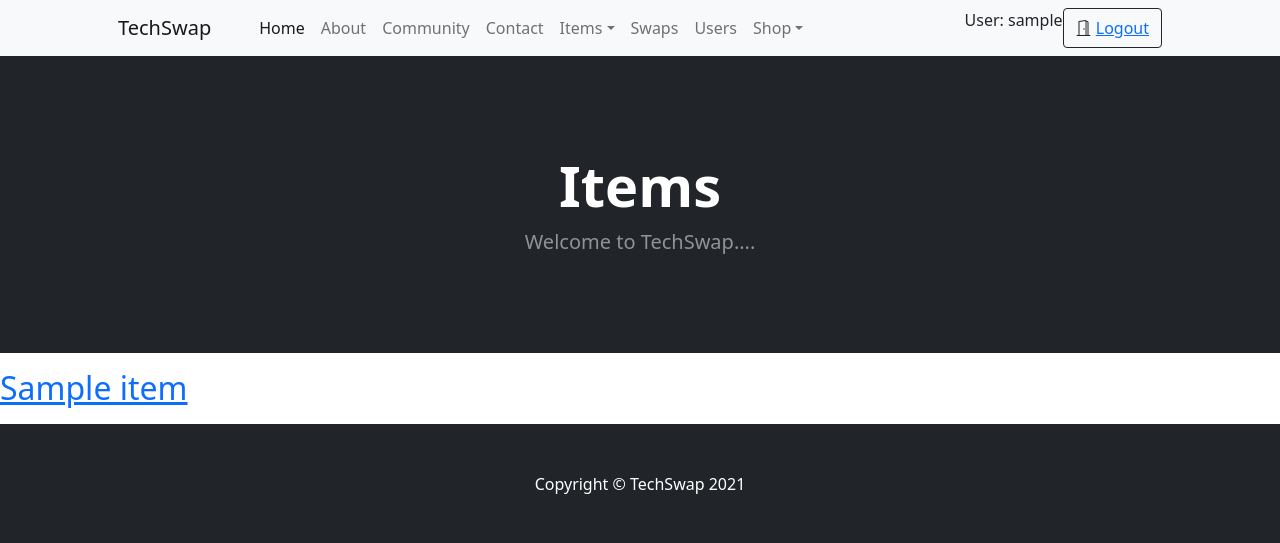
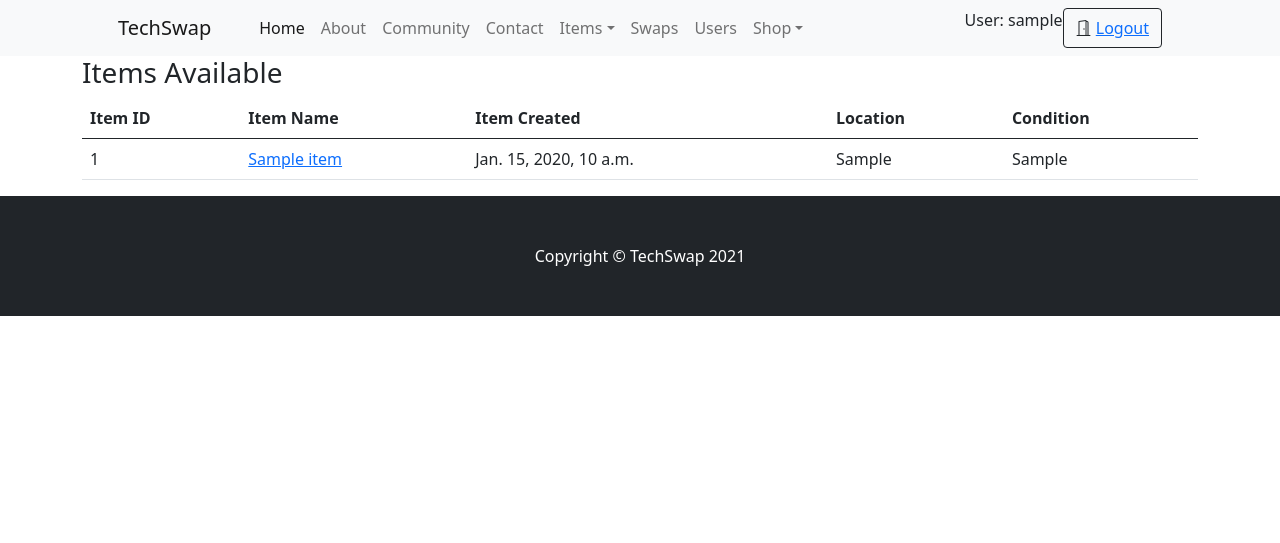
Before and after one commit to l1dge/techswap, a Django app: page /itemmgmt/ in a window 1280 px wide. Shown: the top 543 px of the page. Run offline with Django 3.2, Linux system fonts and the light colour scheme; a user stored in the database is signed in; tables that the repository leaves empty hold one stand-in row (values such as "Sample post"); some libraries are stand-ins or nearby versions.

Commit message:
Tweaks to views and item listing

```diff
--- /dev/null
+++ b/itemmgmt/templates/itemmgmt/itembase.html
@@ -0,0 +1,39 @@
+<!DOCTYPE html>
+<!--[if lt IE 7]>      <html class="no-js lt-ie9 lt-ie8 lt-ie7"> <![endif]-->
+<!--[if IE 7]>         <html class="no-js lt-ie9 lt-ie8"> <![endif]-->
+<!--[if IE 8]>         <html class="no-js lt-ie9"> <![endif]-->
+<!--[if gt IE 8]>      <html class="no-js"> <![endif]-->
+<html>
+    <head>
+        <meta charset="utf-8">
+        <meta http-equiv="X-UA-Compatible" content="IE=edge">
+        <title>TechSwap</title>
+        {% comment %} <meta name="viewport" content="width=device-width, initial-scale=1"> {% endcomment %}
+        <meta charset="utf-8" />
+        <meta name="viewport" content="width=device-width, initial-scale=1, shrink-to-fit=no" />
+        <meta name="description" content="From me to you to me" />
+        <meta name="author" content="" />
+        {% load static %}
+        <!-- Favicon-->
+        <link rel="icon" type="image/x-icon" href="{% static "assets/favicon.ico" %}" />
+        <!-- Bootstrap icons-->
+        <link href="https://cdn.jsdelivr.net/npm/bootstrap-icons@1.5.0/font/bootstrap-icons.css" rel="stylesheet" />
+        <!-- Core theme CSS (includes Bootstrap)-->
+        <link rel="stylesheet" href="{% static "/css/styles.css"  %}" />
+        <!-- FontAwesome Icons -->
+        <link rel="stylesheet" href="https://maxcdn.bootstrapcdn.com/font-awesome/4.6.3/css/font-awesome.min.css" type="text/css">
+    </head>
+    <body>
+        <!--[if lt IE 7]>
+            <p class="browsehappy">You are using an <strong>outdated</strong> browser. Please <a href="#">upgrade your browser</a> to improve your experience.</p>
+        <![endif]-->
+        {% include 'nav.html' %}
+
+        {% block content %}
+
+
+
+        {% endblock %}
+        {% include 'footer.html' %}
+    </body>
+</html>
--- /dev/null
+++ b/itemmgmt/templates/itemmgmt/itemhome.html
@@ -0,0 +1,36 @@
+{% extends "itemmgmt/itembase.html" %}
+
+{% block title %}Item Home{% endblock %}
+
+{% block content %}
+<div class="container">
+    <div class="row">
+        <div class="col-md-12">
+            <h3>Items Available</h3>
+            <table class="table">
+                <thead>
+                    <tr>
+                        <th>Item ID</th>
+                        <th>Item Name</th>
+                        <th>Item Created</th>
+                        <th>Location</th>
+                        <th>Condition</th>
+                    </tr>
+                </thead>
+                <tbody>
+                    {% for item in item_list %}
+                    <tr>
+                        <td>{{forloop.counter}}</td>
+                        <td><a href="{% url 'itemmgmt:itemdetail' item.id %}">{{item.name}}</a></td>
+                        <td>{{item.uploaded_at}}</td>
+                        <td>{{item.location}}</td>
+                        <td>{{item.condition}}</td>
+
+                    </tr>
+                    {% endfor %}
+                </tbody>
+            </table>
+        </div>
+    </div>
+</div>
+{% endblock %}
--- a/itemmgmt/urls.py
+++ b/itemmgmt/urls.py
@@ -1,15 +1,21 @@
 from django.urls import path
 from django.views.generic import TemplateView
 
-from itemmgmt.views import item_detail_view, ItemCreateView, dynamic_lookup_view
+from itemmgmt.views import (
+    ItemListView,
+    ItemCreateView,
+    ItemHomeView,
+    ItemDetailView,
+)
 
 app_name = "itemmgmt"
 urlpatterns = [
-    path("", item_detail_view, name="item"),
+    path("", ItemHomeView.as_view(), name="itemhome"),
+    path("list/", ItemListView.as_view(), name="itemlist"),
     path(
         "create/",
         ItemCreateView.as_view(),
         name="itemcreate",
     ),
-    path("itemdet/<int:my_id>/", dynamic_lookup_view, name="itemdet"),
+    path("itemdet/<int:pk>/", ItemDetailView.as_view(), name="itemdetail"),
 ]
--- a/itemmgmt/views.py
+++ b/itemmgmt/views.py
@@ -1,9 +1,10 @@
 from django.http import Http404
-from django.shortcuts import render, get_object_or_404, redirect
+from django.shortcuts import *
 from django.contrib.auth.decorators import login_required
 from django.contrib.auth import authenticate, login, logout
+from django.core.paginator import Paginator
 from django.urls import reverse, reverse_lazy
-from django.views.generic import CreateView
+from django.views.generic import CreateView, ListView, TemplateView, DetailView
 import requests
 
 
@@ -20,8 +21,22 @@ class LoginRequiredMixin(object):
         return super().dispatch(request, *args, **kwargs)
 
 
+class ItemHomeView(LoginRequiredMixin, TemplateView):
+    template_name = "itemmgmt/itemhome.html"
+
+    def get_context_data(self, **kwargs):
+        context = super().get_context_data(**kwargs)
+        all_items = Item.objects.all().order_by("-id")
+        paginator = Paginator(all_items, 8)
+        page_number = self.request.GET.get("page")
+        print(page_number)
+        item_list = paginator.get_page(page_number)
+        context["item_list"] = item_list
+        return context
+
+
 class ItemCreateView(LoginRequiredMixin, CreateView):
-    template_name = "itemmgmt/item_create.html"
+    template_name = "itemmgmt/itemcreate.html"
     form_class = ItemForm
     success_url = reverse_lazy("itemmgmt:itemcreate")
 
@@ -33,23 +48,13 @@ class ItemCreateView(LoginRequiredMixin, CreateView):
         return super().form_valid(form)
 
 
-@login_required
-def item_detail_view(request):
-    # obj = Items.objects.filter()
-    obj = Item.objects.all().order_by("-id")
-
-    context = {"object": obj}
-
-    return render(request, "itemmgmt/item_detail.html", context)
+class ItemListView(LoginRequiredMixin, ListView):
+    template_name = "itemmgmt/itemlist.html"
+    queryset = Item.objects.all().order_by("-id")
+    context_object_name = "allitems"
 
 
-@login_required
-def dynamic_lookup_view(request, my_id):
-    try:
-        obj = Item.objects.get(id=my_id)
-    except Item.DoesNotExist:
-        raise Http404
-
-    context = {"item": obj}
-
-    return render(request, "itemmgmt/dynamic_item_detail.html", context)
+class ItemDetailView(LoginRequiredMixin, DetailView):
+    template_name = "itemmgmt/dynamicitemdetail.html"
+    model = Item
+    context_object_name = "item_obj"
--- a/templates/navbar/nav_authenticated.html
+++ b/templates/navbar/nav_authenticated.html
@@ -6,7 +6,7 @@
                         <li class="nav-item dropdown">
                         <a class="nav-link dropdown-toggle" id="navbarDropdown" href="#" role="button" data-bs-toggle="dropdown" aria-expanded="false">Items</a>
                         <ul class="dropdown-menu" aria-labelledby="navbarDropdown">
-                            <li><a class="dropdown-item" href="#!">Items</a></li>
+                            <li><a class="dropdown-item" href="/itemmgmt">Items</a></li>
                             <li><hr class="dropdown-divider" /></li>
                             <li class="dropdown-item"><a class="nav-link" href="/itemmgmt">Item List</a></li>
                             <li class="dropdown-item"><a class="nav-link" href="/itemmgmt/create">Create Item</a></li>
```
Also changed, not shown: itemmgmt/templates/itemmgmt/dynamic_item_detail.html (deleted, +0 -32 lines), itemmgmt/templates/itemmgmt/dynamicitemdetail.html (added, +32 -0 lines), itemmgmt/templates/itemmgmt/itemcreate.html (renamed from itemmgmt/templates/itemmgmt/item_create.html), itemmgmt/templates/itemmgmt/itemlist.html (renamed from itemmgmt/templates/itemmgmt/item_detail.html).
